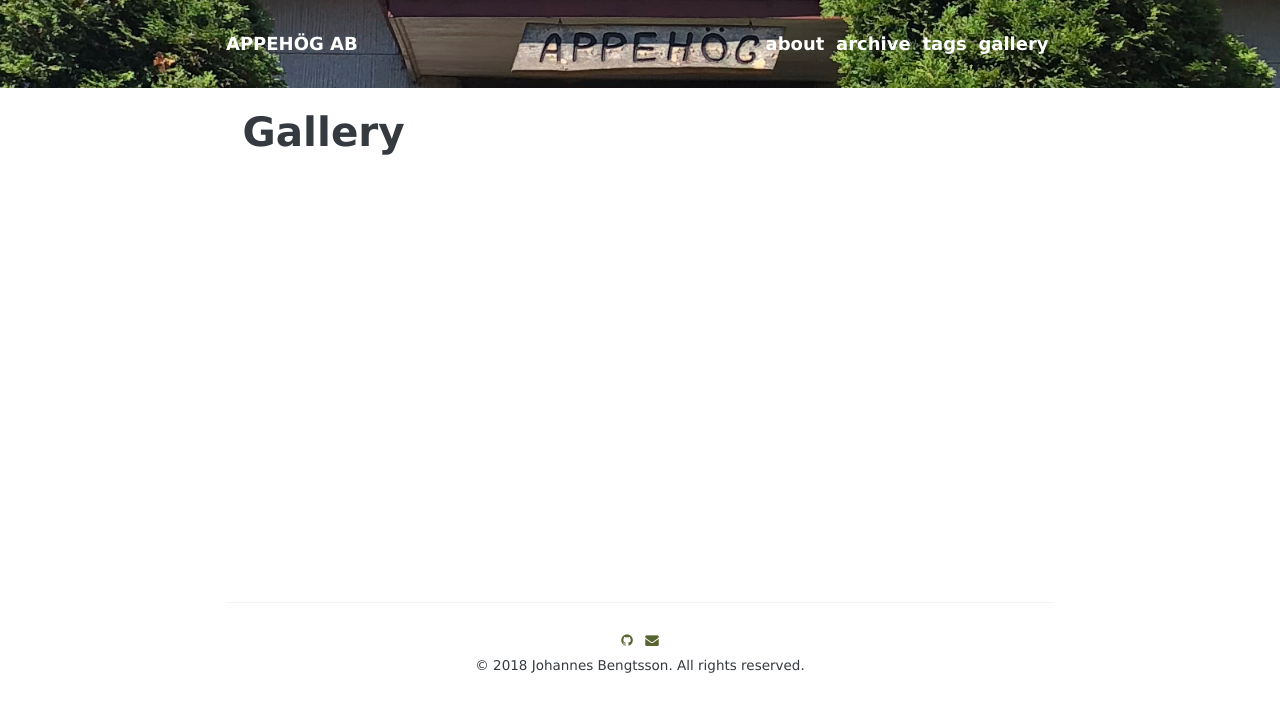
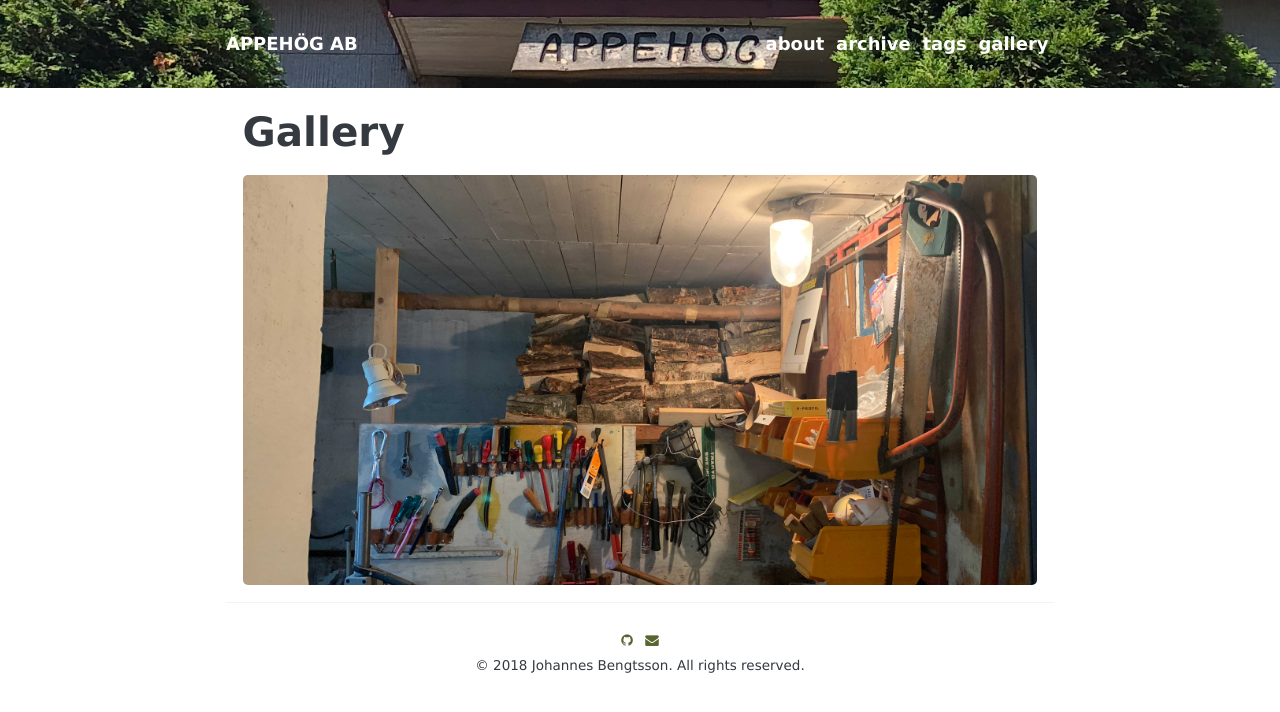
Before and after one commit to Korla/Appehog.Blog, a Jekyll site: the page built from gallery/index.html, in a window 1280 px wide. Shown: the top 712 px of the page. Built offline with Jekyll 4.4.1, drawn with Linux system fonts in a browser that asks for light colours.

Commit message:
Attempt to fix html issue 5

```diff
--- a/gallery/index.html
+++ b/gallery/index.html
@@ -43,4 +43,23 @@
   {% endfor %}
   {% endif %}
   {% endfor %}
+
+  {% assign bottomcounter = 0 %}
+  {% for post in site.posts %}
+  {% if post.content contains '/assets/images' %}
+  {% assign images = post.content | split:'/assets/images' %}
+  {% for image in images %}
+  {% if image contains '.jpg' %}
+  {% assign bottomcounter = bottomcounter | plus:1 %}
+  {% assign jpgparts = image | split:'.jpg' %}
+  {% assign commentparts = image | split:'*' %}
+  <div class="carousel-item item-{{bottomcounter}}">
+      <div class="image-wrapper">
+        <image src="/assets/images{{jpgparts[0]}}.jpg"/>
+      </div>
+  </div>
+  {% endif %}
+  {% endfor %}
+  {% endif %}
+  {% endfor %}
 </div>
```
